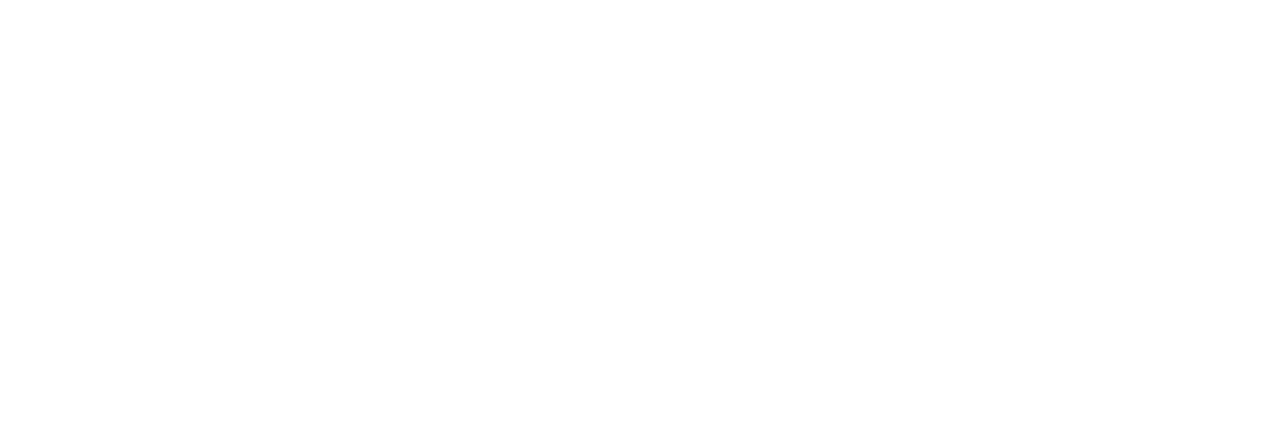
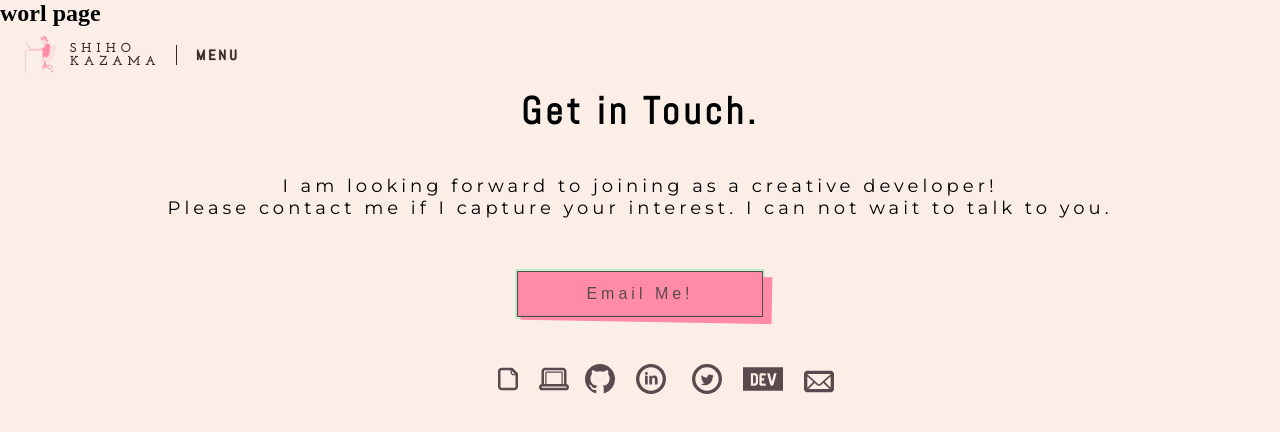
Before and after one commit to miacan2021/Portfolio-page, a React (Create React App) app: page /work in a window 1280 px wide. Before the commit this address had no page. Shown: the top 432 px of the page. Built offline with nearby package versions, Linux system fonts and the light colour scheme.

Commit message:
created work page

```diff
--- /dev/null
+++ b/src/components/WorkPageLayout/WorkPage.tsx
@@ -0,0 +1,15 @@
+import { Contact } from "../layout/Contact"
+import { GrobalStyles } from "../styles/Globals.styled";
+import { NavBar } from "../layout/NavBar"
+
+export const WorkPage = () => {
+    return(
+        <>
+        <GrobalStyles />
+        <NavBar/>
+        <h1>worl page</h1>
+
+        <Contact />
+        </>
+    )
+}
--- a/src/components/layout/NavBar.tsx
+++ b/src/components/layout/NavBar.tsx
@@ -29,8 +29,8 @@
                 </Menu>
                 <NavList open={open}>
                     <NavItem open={open} onClick={handleOpen}><Link to='/'>HOME</Link></NavItem>
-                    <NavItem open={open} onClick={handleOpen}><Link to='about'>ABOUT</Link></NavItem>
-                    <NavItem open={open} onClick={handleOpen}>WORK</NavItem>
+                    <NavItem open={open} onClick={handleOpen}><Link to='/about'>ABOUT</Link></NavItem>
+                    <NavItem open={open} onClick={handleOpen}><Link to='/work'>WORK</Link></NavItem>
                     <NavItem open={open} onClick={handleOpen}><a href="#contact">CONTACT</a></NavItem>
                     <NavItem open={open} onClick={handleOpen}><Resume>RESUME</Resume></NavItem>
                     <LinkUl>
--- a/src/index.tsx
+++ b/src/index.tsx
@@ -3,12 +3,14 @@
 import App from './App';
 import { AboutPage } from './components/aboutPageLayout/AboutPage';
 import {BrowserRouter, Routes, Route} from 'react-router-dom'
+import { WorkPage } from './components/WorkPageLayout/WorkPage';
 
 ReactDOM.render(
   <BrowserRouter>
   <Routes>
   <Route path="/" element={ <App /> } />
   <Route path="about" element={ <AboutPage />} />
+  <Route path="work" element={ <WorkPage />} />
   </Routes>
   </BrowserRouter>,
   document.getElementById('root')
```
